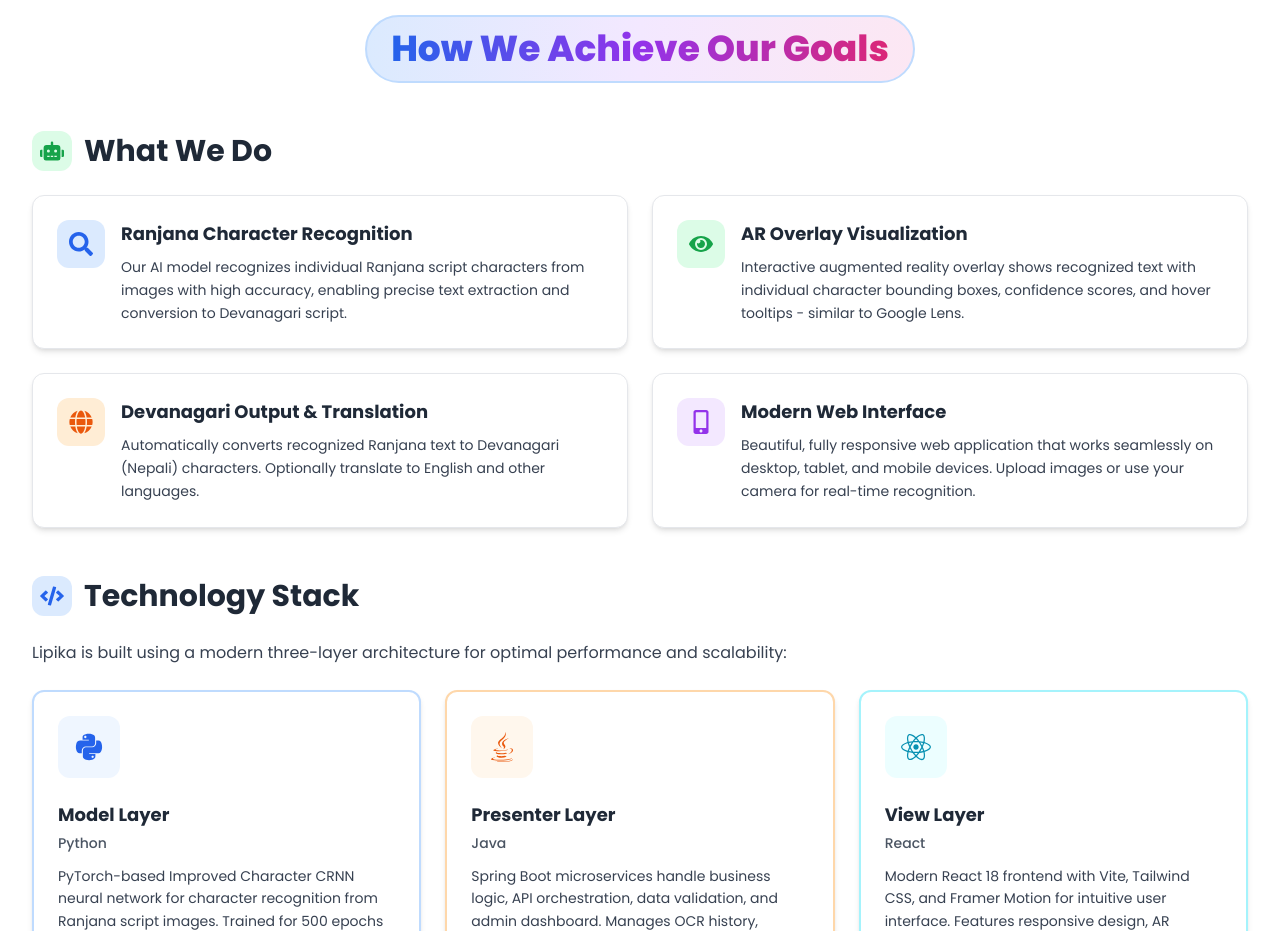
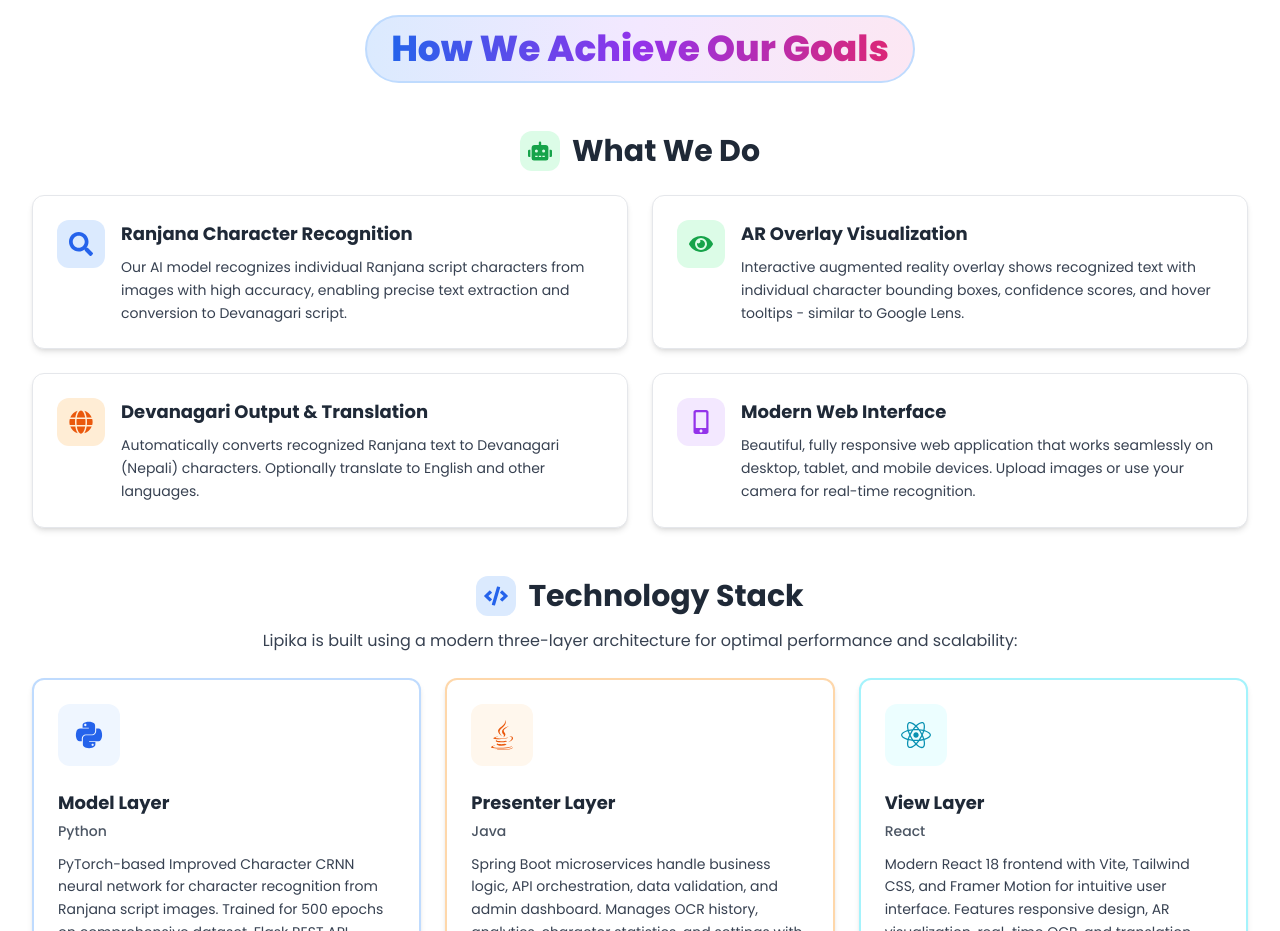
Before and after one commit to SajBajra/Final-Year-Project, a React app in the folder frontend/: page /about in a window 1280 px wide. Shown: the part 1060-1991 px from the top of the page. Built offline with nearby package versions, Linux system fonts and the light colour scheme; the HTML template or start-up script is replaced by a standard one.

Commit message:
feat: Center align section headings and subtitles in About page

```diff
--- a/frontend/src/pages/About.jsx
+++ b/frontend/src/pages/About.jsx
@@ -260,11 +260,13 @@ const About = () => {
           transition={{ duration: 0.6 }}
           className="mb-8 sm:mb-12"
         >
-          <div className="flex items-center space-x-3 mb-6">
+          <div className="text-center mb-6">
+            <div className="flex items-center justify-center space-x-3 mb-3">
               <div className="p-2 rounded-xl bg-green-100">
                 <FaRobot className="text-2xl text-green-600" />
               </div>
               <h2 className="text-2xl sm:text-3xl font-bold text-gray-800">What We Do</h2>
+            </div>
           </div>
 
           <div className="grid grid-cols-1 md:grid-cols-2 gap-4 sm:gap-6">
@@ -340,16 +342,17 @@ const About = () => {
           transition={{ duration: 0.6, delay: 0.2 }}
           className="mb-8 sm:mb-12"
         >
-          <div className="flex items-center space-x-3 mb-6">
+          <div className="text-center mb-6">
+            <div className="flex items-center justify-center space-x-3 mb-3">
               <div className="p-2 rounded-xl bg-blue-100">
                 <FaCode className="text-2xl text-blue-600" />
               </div>
               <h2 className="text-2xl sm:text-3xl font-bold text-gray-800">Technology Stack</h2>
             </div>
-
-          <p className="text-base text-gray-700 leading-relaxed mb-6">
+            <p className="text-base text-gray-700 leading-relaxed max-w-3xl mx-auto">
               Lipika is built using a modern three-layer architecture for optimal performance and scalability:
             </p>
+          </div>
 
           <div className="grid grid-cols-1 md:grid-cols-3 gap-4 sm:gap-6">
             {[
```
Lines whose indentation alone changed are shown as unchanged.
